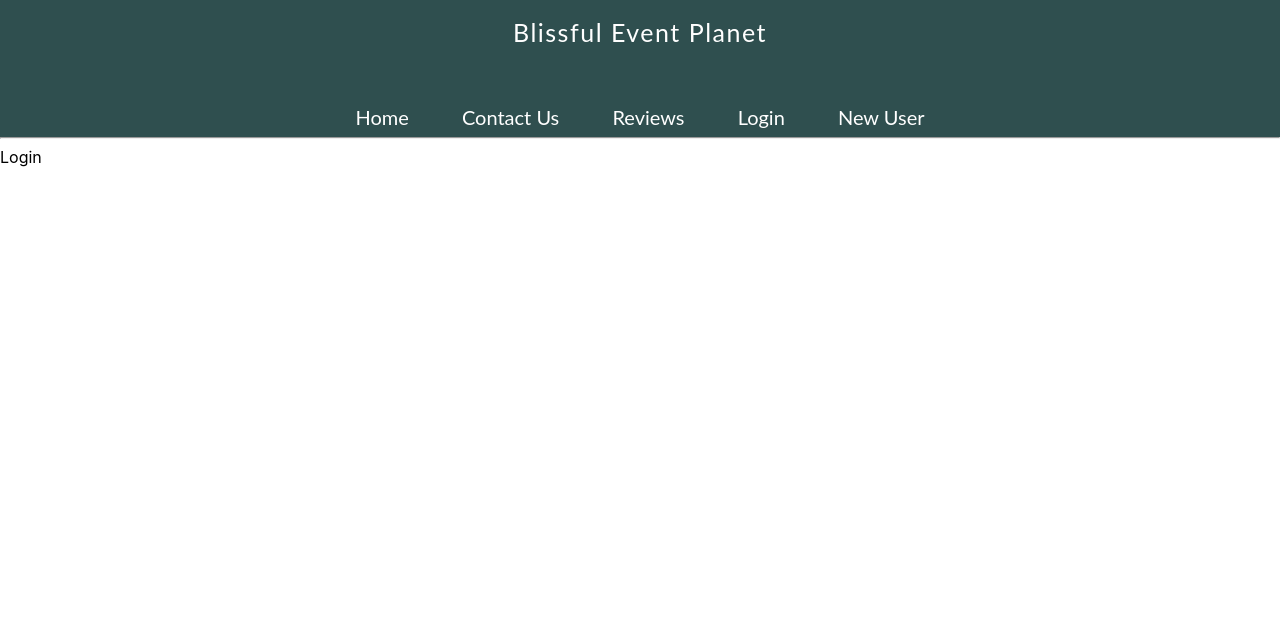
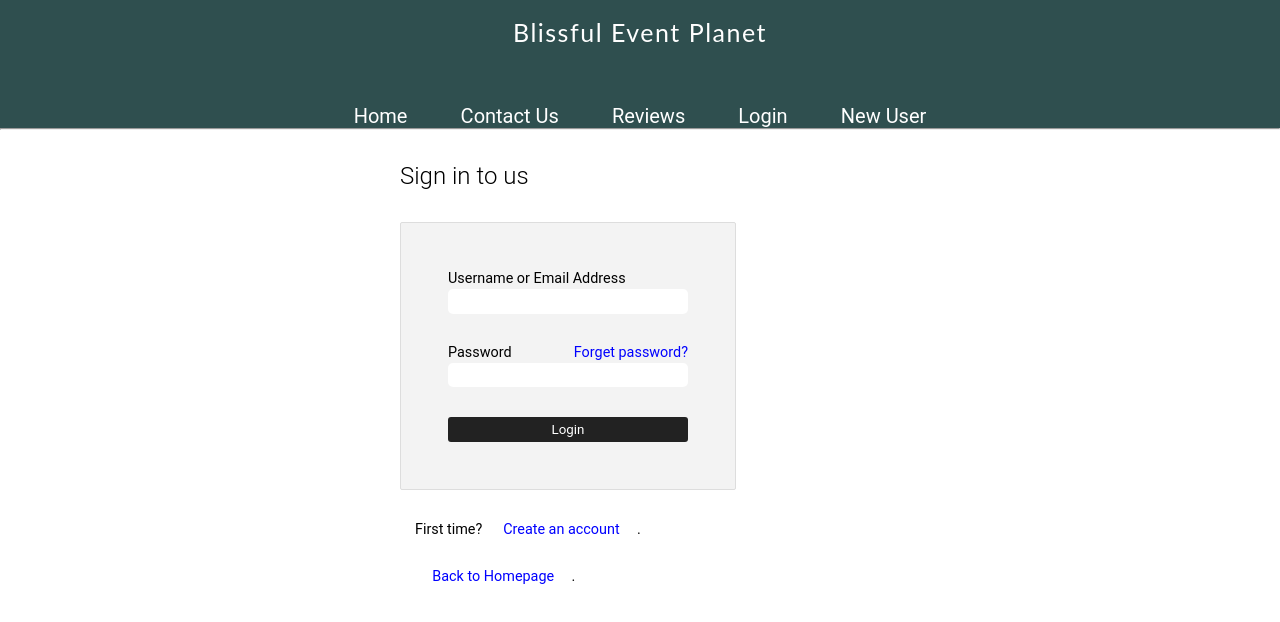
Before and after one commit to PrathimaGopal/CMPE280Project, a React (Create React App) app in the folder cmpe280-eventplanner/: page /login in a window 1280 px wide. Shown: the top 622 px of the page. Built offline with nearby package versions, Linux system fonts and the light colour scheme.

Commit message:
login page component created

```diff
--- a/cmpe280-eventplanner/src/frontend/pages/login.jsx
+++ b/cmpe280-eventplanner/src/frontend/pages/login.jsx
@@ -1,12 +1,46 @@
 import React from "react";
 import "./styles.css";
 import NavBeforeLogin from "../components/navbarComponent/navBeforeLogin";
+import { Link } from 'react-router-dom';
+import { useState } from "react";
+
 
 export default function Login() {
+  const [userName, setUserName] = useState("")
+  const [password, setPassword] = useState("")
+  const handleSubmit = (e) => {
+    e.preventDefault()
+    const data = {
+      userName,
+      password
+    }
+    console.log(data)
+  }
   return (
     <div className="app">
       <NavBeforeLogin />
-      Login
-    </div>
+      <div className="text-center m-5-auto">
+        <h2 className="signUpWithUs">Sign in to us</h2>
+        <form onSubmit={handleSubmit}>
+          <p>
+            <label>Username or Email Address</label><br />
+            <input type="text" name="first_name" onChange={(e) => setUserName(e.target.value)} required />
+          </p>
+          <p>
+            <label>Password</label>
+            <Link to="/forget-password" className="appLink"><label className="right-label">Forget password?</label></Link>
+            <br />
+            <input type="password" name="password" onChange={(e) => setPassword(e.target.value)} required />
+          </p>
+          <p>
+            <button id="sub_btn" type="submit">Login</button>
+          </p>
+        </form>
+        <footer>
+          <p>First time? <Link className="appLink" to="/newUser">Create an account</Link>.</p>
+          <p><Link to="/" className="appLink">Back to Homepage</Link>.</p>
+        </footer>
+      </div>
+    </div >
   );
 }
--- a/cmpe280-eventplanner/src/frontend/pages/styles.css
+++ b/cmpe280-eventplanner/src/frontend/pages/styles.css
@@ -11,3 +11,165 @@
 #logout{
     color: blue;
 }
+
+
+.appLink {
+  color: blue;
+}
+
+.elementCenter {
+  margin-left: auto;
+  margin-right: auto;
+  width: 20em
+}
+
+/***    General     ***/
+* {
+  box-sizing: border-box;
+  margin: 0;
+  padding: 0;
+  font-family: "Roboto", sans-serif
+}
+
+body {
+  margin: 0 auto
+}
+
+.m-5-auto {
+  margin: 2rem;
+  margin-left: auto;
+  margin-right: auto;
+  width: 30em
+}
+
+.primary-button {
+  margin-top: 5rem;
+  margin-right: 1rem;
+  padding: .6rem;
+  width: 10rem;
+  background: #222;
+  border: none;
+  color: #fff;
+  font-size: 1.2rem;
+  transition: all .5s;
+  cursor: pointer;
+  text-transform: capitalize
+}
+
+/***    Landing Page     ***/
+.main-title,
+.main-para {
+  color: #f1f1f1
+}
+
+.main-title {
+  padding-top: 10rem;
+  font-size: 5rem;
+  font-family: 'Fascinate', cursive;
+  text-transform: uppercase
+}
+
+.main-para {
+  font-size: 3.5rem;
+  text-Transform: capitalize
+}
+
+#reg_btn span {
+  display: inline-block;
+  position: relative;
+  transition: 0.5s;
+}
+
+#reg_btn span:after {
+  content: '\00bb';
+  position: absolute;
+  opacity: 0;
+  top: 0;
+  right: -20px;
+  transition: 0.5s;
+}
+
+#reg_btn:hover span {
+  padding-right: 25px;
+}
+
+#reg_btn:hover span:after {
+  opacity: 1;
+  right: 0;
+}
+
+/***    Login Page     ***/
+h2 {
+  font-weight: 300
+}
+
+form {
+  display: inline-block;
+  background: #f3f3f3;
+  border: 1px solid #ddd;
+  border-radius: 2px;
+  padding: 2rem;
+  margin: 2rem 0 1rem 0
+}
+
+form label {
+  float: left;
+  font-size: .9rem;
+  margin: 0;
+  padding: 0
+}
+
+.right-label {
+  float: right;
+  cursor: pointer
+}
+
+input {
+  width: 15rem;
+  padding: .3rem;
+  border-radius: 5px;
+  outline: none;
+  border: none
+}
+
+#sub_btn {
+  display: block;
+  width: 100%;
+  padding: .3rem;
+  border: none;
+  background: #222;
+  color: #fff;
+  border-radius: 3px;
+}
+
+#sub_btn:hover {
+  background: #333;
+  transition: all .5s
+}
+
+footer p {
+  margin: 0;
+  font-size: .9rem
+}
+
+/***    Register Page     ***/
+#checkbox {
+  width: 1rem
+}
+
+form span {
+  font-size: .8rem
+}
+
+p {
+  padding: 15px;
+}
+
+#reset_pass_lbl {
+  float: left
+}
+
+/***    Home Page     ***/
+.home-page-title {
+  color: #222
+}
--- /dev/null
+++ b/cmpe280-eventplanner/src/frontend/styles.css
@@ -0,0 +1,179 @@
+.carousel {
+    width: 50%;
+    height: 100px;
+    margin: auto;
+}
+
+.content {
+    text-align: center;
+}
+
+.signUpWithUs {
+    position: relative;
+    left: 75px;
+}
+
+#logout {
+    color: blue;
+}
+
+.appLink {
+    color: blue;
+}
+
+.elementCenter {
+    margin-left: auto;
+    margin-right: auto;
+    width: 20em
+}
+
+/***    General     ***/
+* {
+    box-sizing: border-box;
+    margin: 0;
+    padding: 0;
+    font-family: "Roboto", sans-serif
+}
+
+body {
+    margin: 0 auto
+}
+
+.m-5-auto {
+    margin: 2rem;
+    margin-left: auto;
+    margin-right: auto;
+    width: 30em
+}
+
+.primary-button {
+    margin-top: 5rem;
+    margin-right: 1rem;
+    padding: .6rem;
+    width: 10rem;
+    background: #222;
+    border: none;
+    color: #fff;
+    font-size: 1.2rem;
+    transition: all .5s;
+    cursor: pointer;
+    text-transform: capitalize
+}
+
+/***    Landing Page     ***/
+.main-title,
+.main-para {
+    color: #f1f1f1
+}
+
+.main-title {
+    padding-top: 10rem;
+    font-size: 5rem;
+    font-family: 'Fascinate', cursive;
+    text-transform: uppercase
+}
+
+.main-para {
+    font-size: 3.5rem;
+    text-Transform: capitalize
+}
+
+#reg_btn span {
+    display: inline-block;
+    position: relative;
+    transition: 0.5s;
+}
+
+#reg_btn span:after {
+    content: '\00bb';
+    position: absolute;
+    opacity: 0;
+    top: 0;
+    right: -20px;
+    transition: 0.5s;
+}
+
+#reg_btn:hover span {
+    padding-right: 25px;
+}
+
+#reg_btn:hover span:after {
+    opacity: 1;
+    right: 0;
+}
+
+/***    Login Page     ***/
+h2 {
+    font-weight: 300
+}
+
+form {
+    display: inline-block;
+    background: #f3f3f3;
+    border: 1px solid #ddd;
+    border-radius: 2px;
+    padding: 2rem;
+    margin: 2rem 0 1rem 0
+}
+
+form label {
+    float: left;
+    font-size: .9rem;
+    margin: 0;
+    padding: 0
+}
+
+.right-label {
+    float: right;
+    cursor: pointer
+}
+
+input {
+    width: 15rem;
+    padding: .3rem;
+    border-radius: 5px;
+    outline: none;
+    border: none
+}
+
+#sub_btn {
+    display: block;
+    width: 100%;
+    padding: .3rem;
+    border: none;
+    background: #222;
+    color: #fff;
+    border-radius: 3px;
+}
+
+#sub_btn:hover {
+    background: #333;
+    transition: all .5s
+}
+
+footer p {
+    margin: 0;
+    font-size: .9rem
+}
+
+/***    Register Page     ***/
+#checkbox {
+    width: 1rem
+}
+
+form span {
+    font-size: .8rem
+}
+
+p {
+    padding: 15px;
+}
+
+#reset_pass_lbl {
+    float: left
+}
+
+/***    Home Page     ***/
+.home-page-title {
+    color: #222
+}
```
Also changed, not shown: 1 other file (tests, documents, lock files or other folders).
